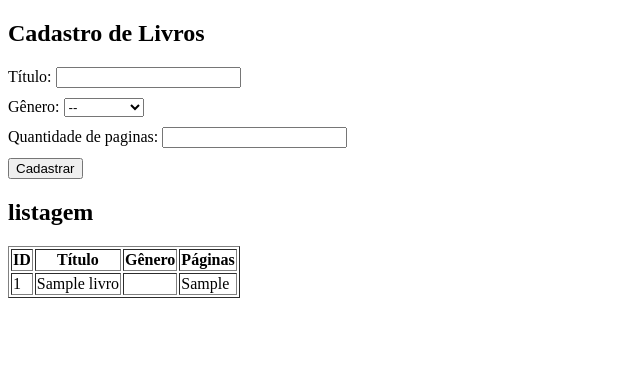
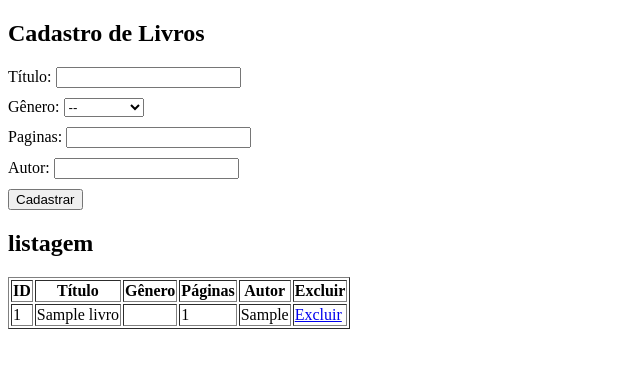
Before and after one commit to danxzxz/LPW, a PHP site: page / in a window 1280 px wide. Shown: the top 368 px of the page, without its empty margins (0-640 px from the left). Run offline with PHP 8.4, Linux system fonts and the light colour scheme; tables that the repository leaves empty or names only in its code hold one stand-in row (values such as "Sample post").

Commit message:
Add files via upload

```diff
--- a/aula5/banco/index.php
+++ b/aula5/banco/index.php
@@ -5,28 +5,48 @@
     require_once('util/conexao.php');
 
     $conn = Conexao::getConexao();
-    //print_r($conn);
+    // print_r($conn);
 
-    //buscar os livros ja salvos
-    $sql = "SELECT * FROM livros";
-    $stm = $conn->prepare($sql);
-    $stm ->execute();
-    $livros = $stm->fetchAll();
-    // echo "<pre>" . print_r($livros, true). "</pre>";
 
     //verificar seo usuario ja clicou no gravar
     if (isset($_POST['titulo'])) {
         $titulo = $_POST['titulo'];
         $genero = $_POST['genero'];
         $qtdPag = $_POST['qtd_paginas'];
+        $autor = $_POST['autor'];
+
 
         //inserir as infos na base de dados
-        $sql = "INSERT INTO livros (titulo, genero, qtd_paginas)
-                VALUES (?, ?, ?)";
+        $sql = "INSERT INTO livros (titulo, genero, qtd_paginas, autor)
+                VALUES (?, ?, ?, ?)";
         $stm = $conn->prepare($sql);
-        $stm->execute([$titulo, $genero, $qtdPag]);
+        $stm->execute([$titulo, $genero, $qtdPag, $autor]);
+
+
+        header("location:index.php");
     }
 
+
+
+
+    if (isset($_GET['excluir'])) {
+        $idExcluir = $_GET['excluir'];
+
+
+        $sqlExcluir = "DELETE FROM livros WHERE id = ?";
+        $stmExcluir = $conn->prepare($sqlExcluir);
+        $stmExcluir->execute([$idExcluir]);
+
+        header("Location: index.php");
+    }
+
+
+    //buscar os livros ja salvos
+    $sql = "SELECT * FROM livros";
+    $stm = $conn->prepare($sql);
+    $stm->execute();
+    $livros = $stm->fetchAll();
+    //echo "<pre>" . print_r($livros, true) . "</pre>";
     ?>
     <!DOCTYPE html>
     <html>
@@ -58,8 +78,13 @@
             </div>
 
             <div style="margin-bottom: 10px;">
-                <label for="qtd_pag">Quantidade de paginas:</label>
+                <label for="qtd_pag">Paginas:</label>
                 <input type="number" name="qtd_paginas"><br>
+            </div>
+
+            <div style="margin-bottom: 10px;">
+                <label for="autor">Autor:</label>
+                <input type="text" name="autor"><br>
             </div>
 
             <div style="margin-bottom: 10px;">
@@ -76,6 +101,9 @@
         <th>Título</th>
         <th>Gênero</th>
         <th>Páginas</th>
+        <th>Autor</th>
+        <th>Excluir</th>
+
     </tr>
 
     <?php foreach ($livros as $livro): ?>
@@ -102,6 +130,8 @@
                 ?>
             </td>
             <td><?= $livro['qtd_paginas'] ?></td>
+            <td><?= $livro['autor'] ?></td>
+            <td> <a href="excluir.php?id=<?= $livro['id'] ?>" onclick="return confirm('Tem certeza que deseja excluir?')">Excluir</a></td>
         </tr>
     <?php endforeach; ?>
 </table>
```
Also changed, not shown: aula5/banco/banco.sql (added, +17 -0 lines), aula5/banco/excluir.php (added, +38 -0 lines), 1 other file.
